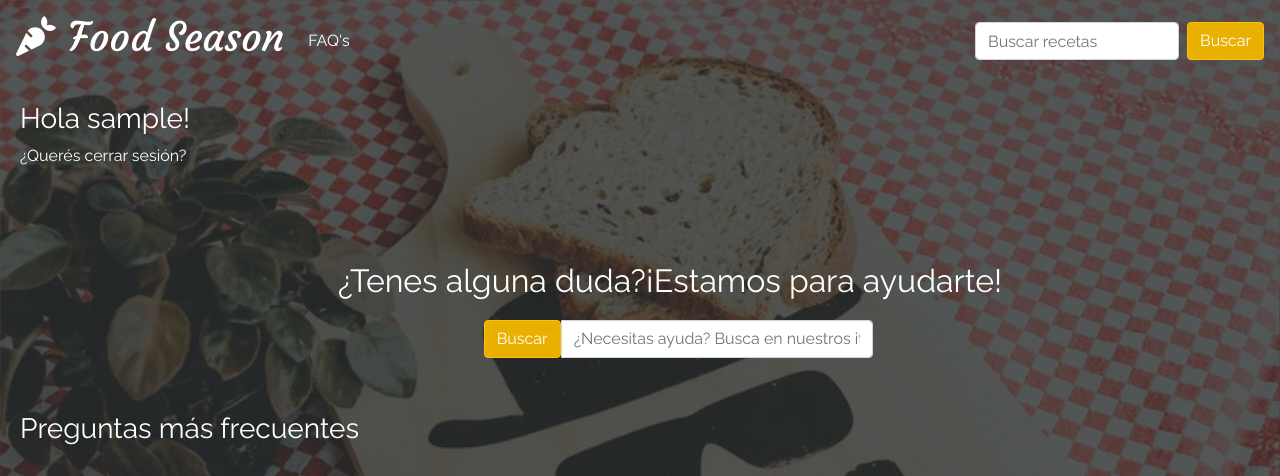
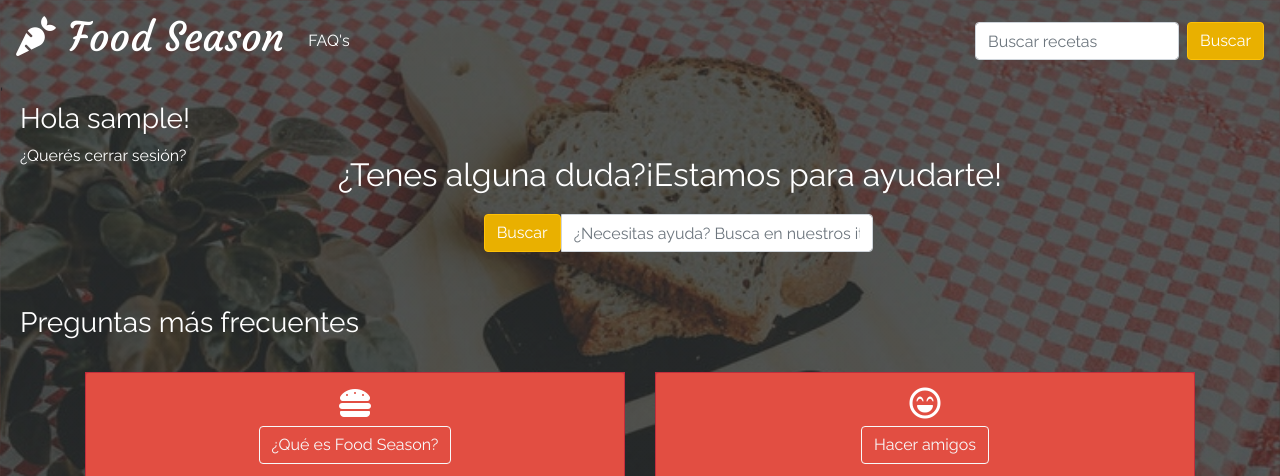
Before and after one commit to nazarenads/foodseason, a PHP site: page /dhfaq.php in a window 1280 px wide; the page is wider, and only the part inside the window is pictured. Shown: the top 476 px of that part. Run offline with PHP 8.4, Linux system fonts and the light colour scheme; the visitor is signed in with stand-in values (Sample User, id 1); some libraries are stand-ins or nearby versions.

Commit message:
Add files via upload

```diff
--- a/partials/header.php
+++ b/partials/header.php
@@ -33,7 +33,7 @@ session_start();
     </div>
   </nav>
   <?php if(isset($_SESSION['username'])){?>
-    <div class="" style="color:white; text-align:left; margin:20px;">
+    <div class="" style="color:white; text-align:left; margin:20px;position:absolute;z-index:30">
     <h3><?= "Hola ". $_SESSION['username']."!" ?></h3>
     <a href="logout.php" style="color:white;">¿Querés cerrar sesión?</a>
   </div>'
```
